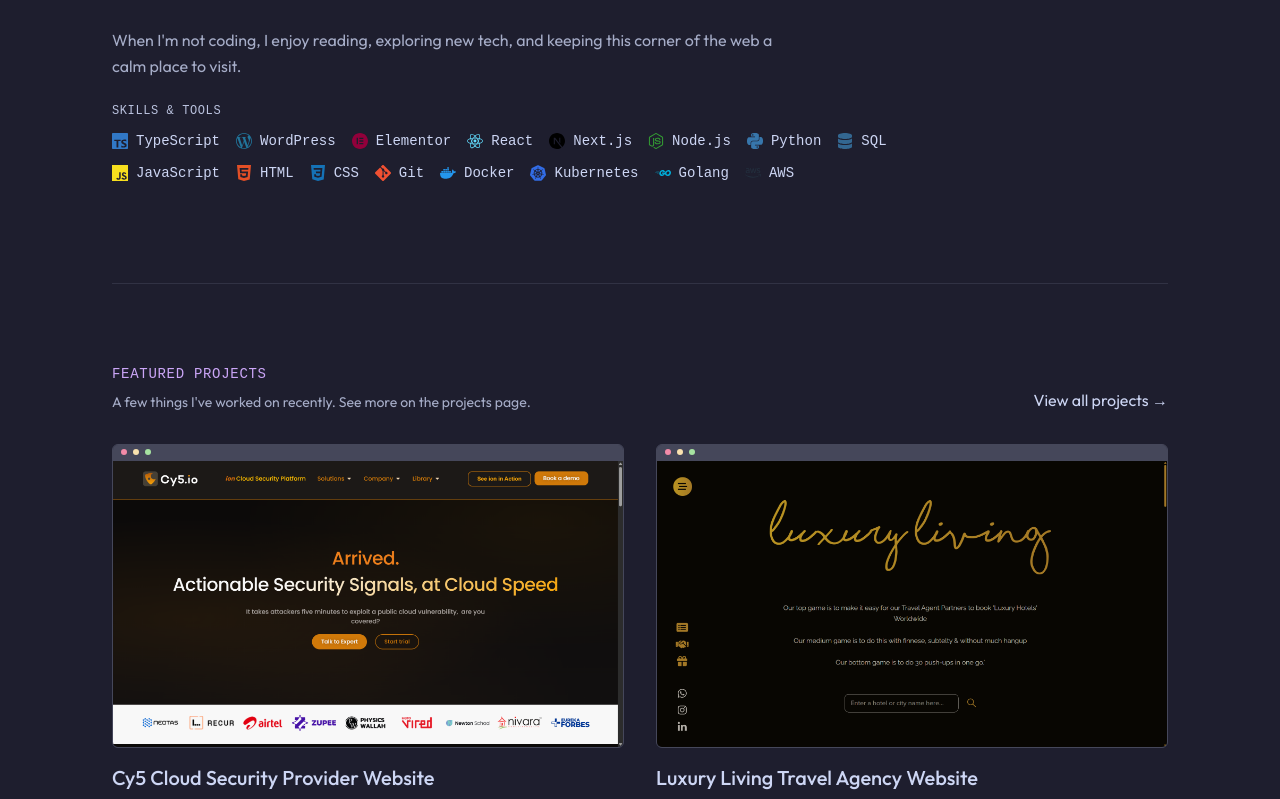
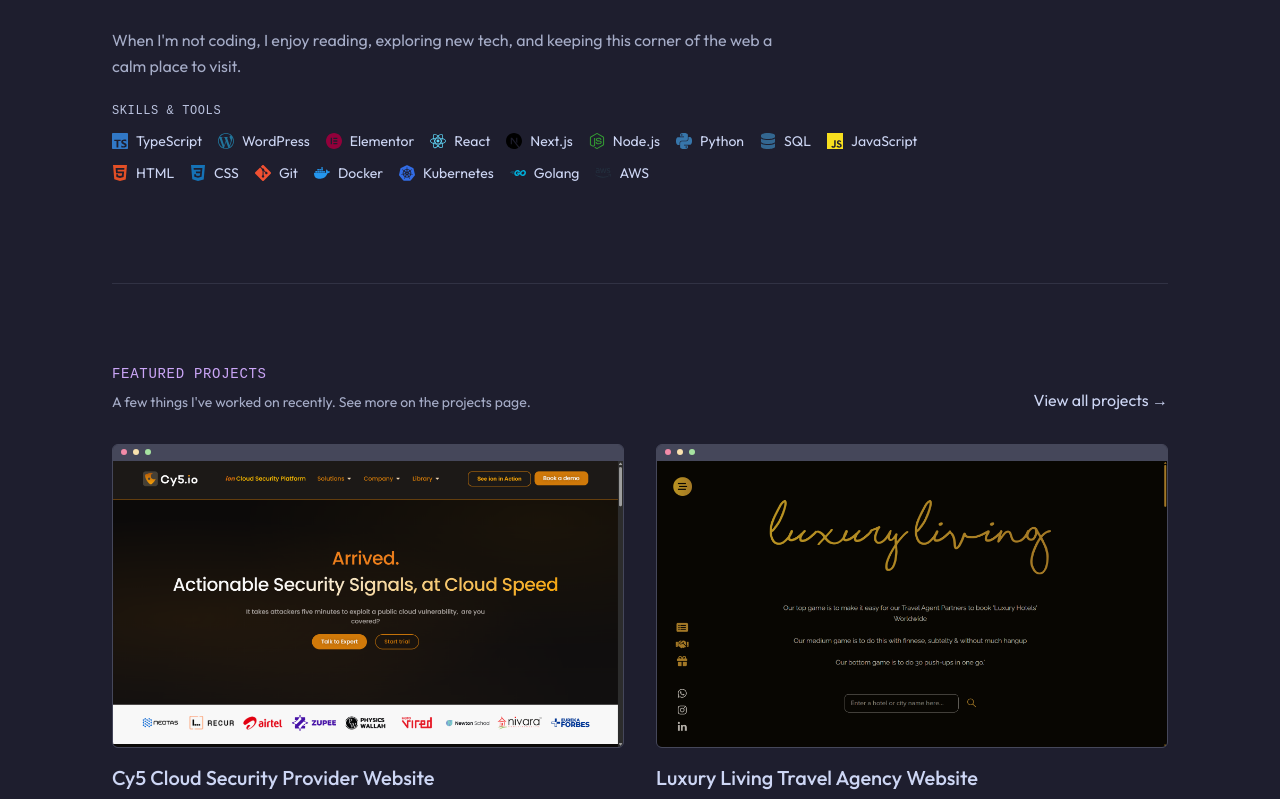
Before and after one commit to aman-git-r/amanrwt, a Next.js app: page / in a window 1280 px wide. Shown: the part 1141-1940 px from the top of the page. Built offline with nearby package versions, Linux system fonts and the light colour scheme.

Commit message:
feat: enhance SkillBadge component with dark theme support and update skill data structure to include optional dark colors

```diff
--- a/app/components/SkillBadge.tsx
+++ b/app/components/SkillBadge.tsx
@@ -5,18 +5,24 @@
 }
 
 export function SkillBadge({ skill }: SkillBadgeProps) {
-    const { name, Icon, color, url } = skill;
+    const { name, Icon, color, colorDark, url } = skill;
     return (
         <a
             href={url}
             target="_blank"
             rel="noopener noreferrer"
-            className="inline-flex items-center gap-2 font-mono text-sm text-ctp-text transition-transform duration-200 hover:scale-105"
+            className="skill-badge-link inline-flex items-center gap-2 text-sm text-ctp-text transition-transform duration-200 hover:scale-105 in-[.theme-latte]:rounded-full in-[.theme-latte]:bg-white in-[.theme-latte]:px-2 in-[.theme-latte]:py-1"
             title={name}
+            style={
+                {
+                    '--icon-color': color,
+                    ...(colorDark && { '--icon-color-dark': colorDark }),
+                } as React.CSSProperties
+            }
         >
             <Icon
-                className="size-4 shrink-0"
-                style={{ color }}
+                className="skill-badge-icon size-4 shrink-0"
+                style={{ color: 'var(--icon-color)' }}
                 aria-hidden
             />
             <span>{name}</span>
--- a/app/data/skills.ts
+++ b/app/data/skills.ts
@@ -41,6 +41,8 @@
     Icon: React.ComponentType<React.SVGProps<SVGSVGElement> | { className?: string }>;
     /** Brand color (hex) for the icon */
     color: string;
+    /** Optional: use on dark background when brand color is too dark (e.g. Next.js, AWS) */
+    colorDark?: string;
     /** Official or docs URL for the technology */
     url: string;
 }
@@ -50,7 +52,7 @@
     wordpress: { id: 'wordpress', name: 'WordPress', Icon: SiWordpress, color: '#21759B', url: 'https://wordpress.org' },
     elementor: { id: 'elementor', name: 'Elementor', Icon: SiElementor, color: '#92003B', url: 'https://elementor.com' },
     react: { id: 'react', name: 'React', Icon: SiReact, color: '#61DAFB', url: 'https://react.dev' },
-    nextjs: { id: 'nextjs', name: 'Next.js', Icon: SiNextdotjs, color: '#000000', url: 'https://nextjs.org' },
+    nextjs: { id: 'nextjs', name: 'Next.js', Icon: SiNextdotjs, color: '#000000', colorDark: '#cdd6f4', url: 'https://nextjs.org' },
     nodejs: { id: 'nodejs', name: 'Node.js', Icon: SiNodedotjs, color: '#339933', url: 'https://nodejs.org' },
     python: { id: 'python', name: 'Python', Icon: SiPython, color: '#3776AB', url: 'https://www.python.org' },
     sql: { id: 'sql', name: 'SQL', Icon: FaDatabase, color: '#336791', url: 'https://en.wikipedia.org/wiki/SQL' },
@@ -61,7 +63,7 @@
     docker: { id: 'docker', name: 'Docker', Icon: SiDocker, color: '#2496ED', url: 'https://www.docker.com' },
     kubernetes: { id: 'kubernetes', name: 'Kubernetes', Icon: SiKubernetes, color: '#326CE5', url: 'https://kubernetes.io' },
     golang: { id: 'golang', name: 'Golang', Icon: SiGo, color: '#00ADD8', url: 'https://go.dev' },
-    aws: { id: 'aws', name: 'AWS', Icon: SiAmazonwebservices, color: '#232F3E', url: 'https://aws.amazon.com' },
+    aws: { id: 'aws', name: 'AWS', Icon: SiAmazonwebservices, color: '#232F3E', colorDark: '#cdd6f4', url: 'https://aws.amazon.com' },
 } as const;
 
 export const skillsList = Object.values(SKILLS);
--- a/app/globals.css
+++ b/app/globals.css
@@ -120,6 +120,11 @@
     cursor: pointer;
 }
 
+/* Skill badges: default from --icon-color on link; dark theme overrides to colorDark when set */
+.theme-mocha .skill-badge-link .skill-badge-icon {
+    color: var(--icon-color-dark, var(--icon-color)) !important;
+}
+
 /* Nav: blur + vibrancy (opaque frosted glass so content behind is not visible) */
 .nav-glass {
     background: color-mix(in srgb, var(--ctp-mantle) 94%, transparent);
```
